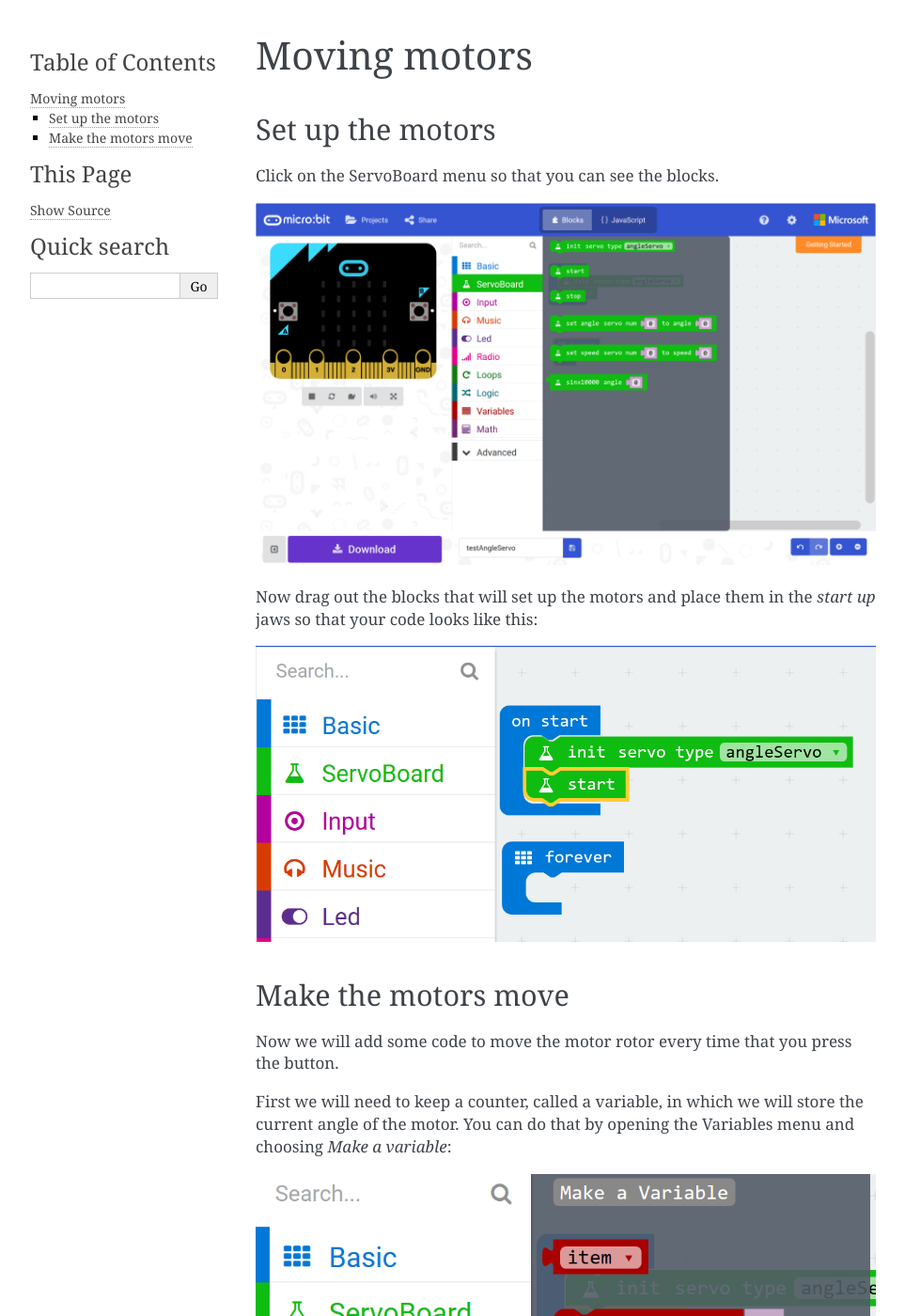
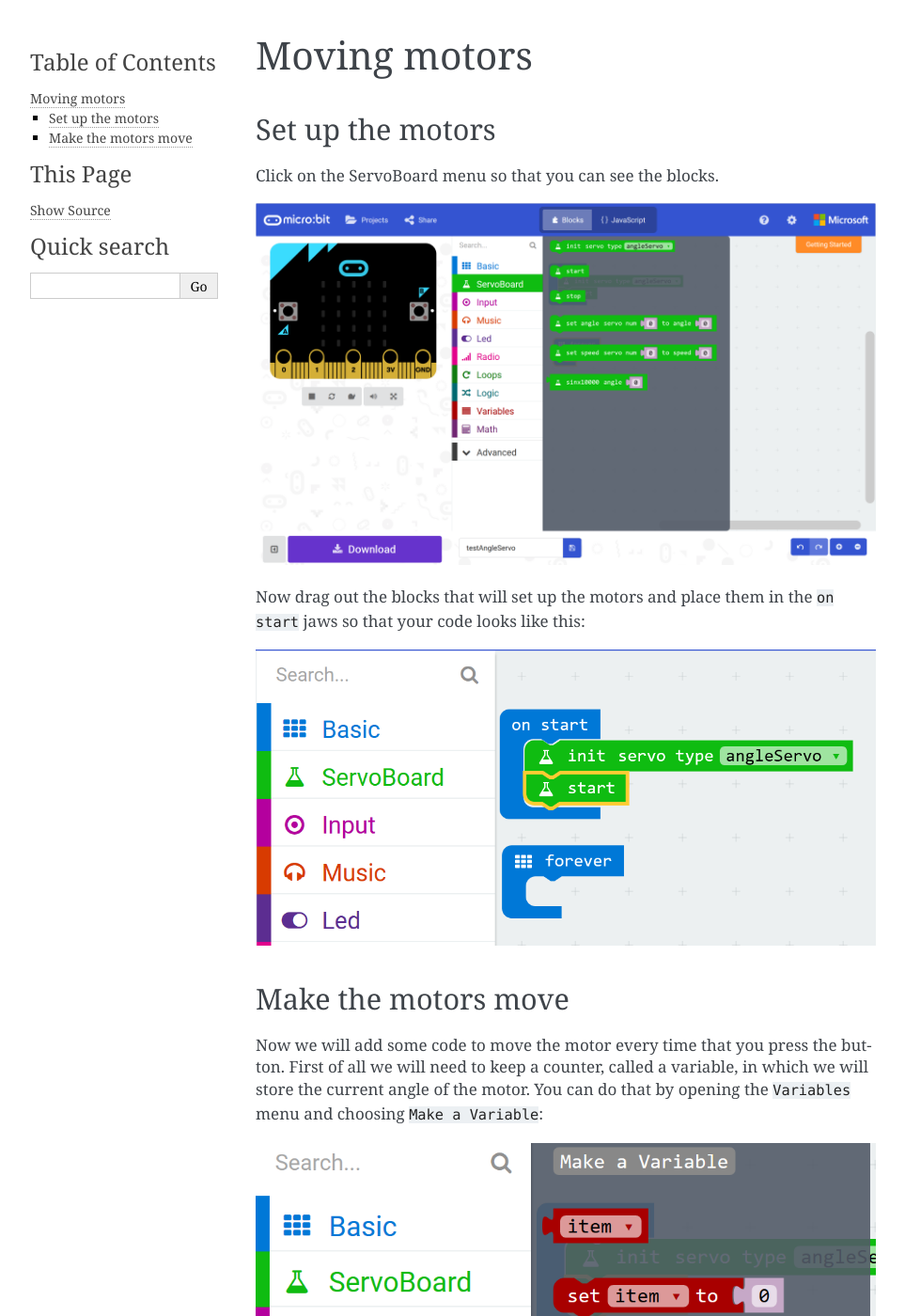
Before and after one commit to rharbird/ucl-microbit-robotics-readthedocs, a Sphinx documentation site: the page built from source/movingMotors.rst, in a window 1280 px wide and 1400 px high. Shown: the whole window at 94% size, without its empty margins (148-1111 px from the left). Built offline with Sphinx 7.4.7, drawn with Linux system fonts in a browser that asks for light colours; pages that are not in the unit, such as notebooks, are missing from menus.

Commit message:
Add inline code

```diff
--- a/source/movingMotors.rst
+++ b/source/movingMotors.rst
@@ -8,21 +8,18 @@
 
 .. image:: pictures/ServoBoardBlocks.png
 
-Now drag out the blocks that will set up the motors and place them in the `start
-up` jaws so that your code looks like this:
+Now drag out the blocks that will set up the motors and place them in the ``on start`` jaws so that your code looks like this:
 
 .. image:: pictures/initialiseMotor.png
 
 --------------------
 Make the motors move
 --------------------
-Now we will add some code to move the motor rotor every time that you press the button.
-
-First we will need to keep a counter, called a variable, in which we will store the current angle of the motor. You can do that by opening the Variables menu and choosing `Make a variable`:
+Now we will add some code to move the motor every time that you press the button. First of all we will need to keep a counter, called a variable, in which we will store the current angle of the motor. You can do that by opening the ``Variables`` menu and choosing ``Make a Variable``:
 
 .. image:: pictures/makeAVariable.png
 
-Name the variable `angle`.
+Name the variable ``angle``.
 
 Now you can add the rest of the code to change the angle of the motor.
 
```
